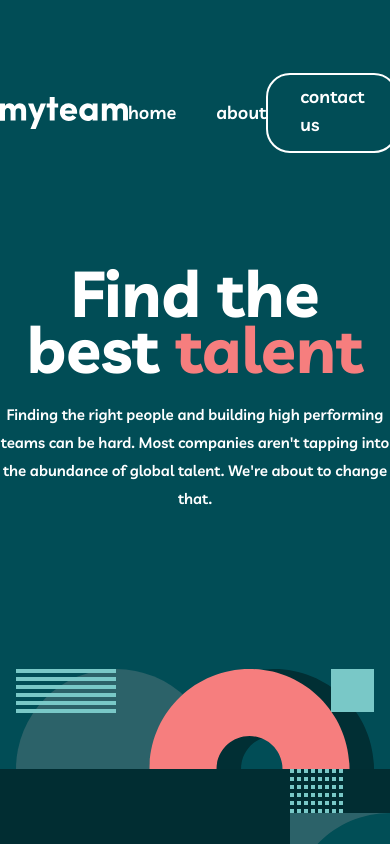
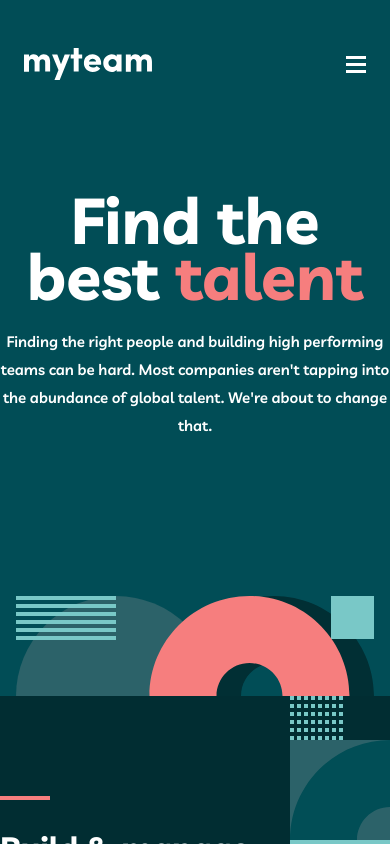
Before and after one commit to mackieva/myteam, a Next.js app: page / in a window 390 px wide. Shown: the top 844 px of the page. Built offline with nearby package versions, Linux system fonts and the light colour scheme.

Commit message:
mobile nav setup

```diff
--- a/components/header/header.tsx
+++ b/components/header/header.tsx
@@ -1,11 +1,12 @@
 import logo from '@/public/assets/images/logo.svg';
 import Image from 'next/image';
 import HeaderNav from '../shared/header-nav';
-import Button from '../shared/button';
+import MobileNav from '../shared/mobile-nav';
+import Link from 'next/link';
 
 const Header = () => {
 	return (
-		<header className='max-w-[689px] lg:max-w-[1110px] mx-auto mt-[73px] flex justify-start items-center'>
+		<header className='px-6 md:px-0 max-w-[689px] lg:max-w-[1110px] mx-auto mt-[48px] md:mt-[73px] flex justify-between md:justify-start items-center relative'>
 			<Image
 				src={logo}
 				alt='MyTeam Text Logo'
@@ -13,7 +14,13 @@ const Header = () => {
 				className='w-[128px] md:mr-12 lg:mr-20 lg:w-auto'
 			/>
 			<HeaderNav />
-			<Button style='primary-light' link='/contact' label='contact us' />
+			<Link
+				href='/contact'
+				className='body-one px-8 pt-2 pb-3 rounded-3xl btn btn-primary-light hidden md:block'
+			>
+				contact us
+			</Link>
+			<MobileNav />
 		</header>
 	);
 };
--- a/components/shared/header-nav.tsx
+++ b/components/shared/header-nav.tsx
@@ -2,7 +2,7 @@ import Link from 'next/link';
 
 const HeaderNav = () => {
 	return (
-		<nav className='mr-auto'>
+		<nav className='mr-auto hidden md:block'>
 			<ul className='menu flex justify-start items-center gap-10 body-one'>
 				<li>
 					<Link
--- /dev/null
+++ b/components/shared/mobile-nav.tsx
@@ -0,0 +1,92 @@
+'use client';
+import Link from 'next/link';
+import { useState } from 'react';
+
+const MobileNav = () => {
+	const [open, setOpen] = useState(false);
+	return (
+		<>
+			<button
+				className='block hover:cursor-pointer md:hidden'
+				onClick={() => setOpen(true)}
+			>
+				<svg
+					xmlns='http://www.w3.org/2000/svg'
+					width='20'
+					height='17'
+					className='block md:hidden'
+				>
+					<g fill='#FFF' fill-rule='evenodd'>
+						<path d='M0 0h20v3H0zM0 7h20v3H0zM0 14h20v3H0z' />
+					</g>
+				</svg>
+			</button>
+			<div
+				className={`h-full w-[255px] bg-pb fixed top-0 block z-20 md:hidden trasition-all duration-500 ${
+					open ? 'right-0' : '-right-[300px]'
+				}`}
+			>
+				<div className='h-full w-full relative pt-14 pr-[25px] pl-12 flex items-end flex-col'>
+					<button
+						onClick={() => setOpen(false)}
+						className='hover:cursor-pointer mb-[39px]'
+					>
+						<svg xmlns='http://www.w3.org/2000/svg' width='18' height='17'>
+							<path
+								fill='#FFF'
+								fill-rule='evenodd'
+								d='M15.01.368l2.122 2.122-6.01 6.01 6.01 6.01-2.122 2.122L9 10.622l-6.01 6.01L.868 14.51 6.88 8.5.87 2.49 2.988.368 9 6.38 15.01.37z'
+							/>
+						</svg>
+					</button>
+					<nav className='w-full mb-9'>
+						<ul className='flex flex-col justify-start items-start gap-6 body-one'>
+							<li>
+								<Link
+									href='/'
+									className='transition-colors duration-300 hover:text-lc'
+								>
+									home
+								</Link>
+							</li>
+							<li>
+								<Link
+									href='/about'
+									className='transition-colors duration-300 hover:text-lc'
+								>
+									about
+								</Link>
+							</li>
+						</ul>
+					</nav>
+					<Link
+						href='/contact'
+						className='body-one px-8 pt-2 pb-3 rounded-3xl btn btn-primary-light place-self-start'
+					>
+						contact us
+					</Link>
+					<svg
+						xmlns='http://www.w3.org/2000/svg'
+						width='200'
+						height='200'
+						className='absolute bottom-0 -right-[100px]'
+					>
+						<g fill='none' fill-rule='evenodd'>
+							<path fill='#2C6269' d='M100 100H0V0h100z' />
+							<path
+								fill='#F67E7E'
+								d='M100 0c55.228 0 100 44.772 100 100s-44.772 100-100 100S0 155.228 0 100 44.772 0 100 0zm0 67c-18.225 0-33 14.775-33 33s14.775 33 33 33 33-14.775 33-33-14.775-33-33-33z'
+							/>
+							<path
+								fill='#79C8C7'
+								d='M100 40v4H0v-4h100zm0-8v4H0v-4h100zm0-8v4H0v-4h100zm0-8v4H0v-4h100zm0-8v4H0V8h100zm0-8v4H0V0h100z'
+							/>
+						</g>
+					</svg>
+				</div>
+			</div>
+		</>
+	);
+};
+
+export default MobileNav;
```
